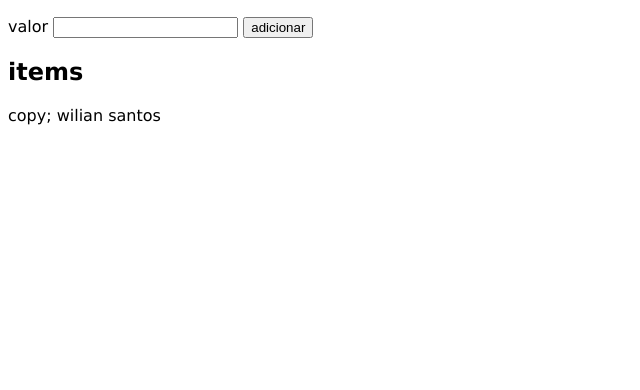
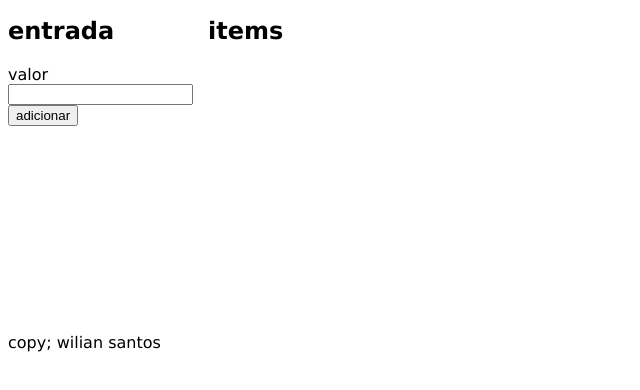
Before and after one commit to ufjf-dcc121/ufjf-dcc121-2023-1-atv10-Wilian2012, a plain HTML site: page inde.html in a window 1280 px wide. Shown: the part 112-502 px from the top of the page, without its empty margins (0-640 px from the left). Drawn offline with Linux system fonts and the light colour scheme.

Commit message:
muda o pisicionamento das seções

```diff
--- a/estilo.css
+++ b/estilo.css
@@ -1,6 +1,15 @@
 html{
     font-family: 'Lucida Sans', 'Lucida Sans Regular', 'Lucida Grande', 'Lucida Sans Unicode', Geneva, Verdana, sans-serif;
 }
-main {
-
+main{
+    display: flex;
 }
+#formulario, #items {
+    width: 200px;
+}
+#items {
+     min-height: 300px;
+}
+section>h1{
+    margin-top: 0;
+}
--- a/inde.html
+++ b/inde.html
@@ -14,6 +14,7 @@
     </header>
     <main>
         <section id="formulario">
+            <h1> entrada</h1>
          <form name="entrada">
             <label for="valor">valor</label>
             <input type="number" name="valor" id="valor" title="valor a ser inserido"/>
@@ -27,6 +28,7 @@
 
 
          </ol>
+         </section>
     </main>
 
     <footer>
```
